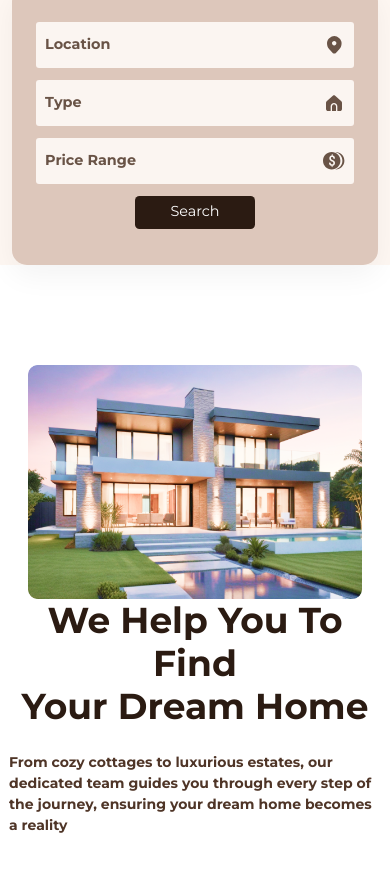
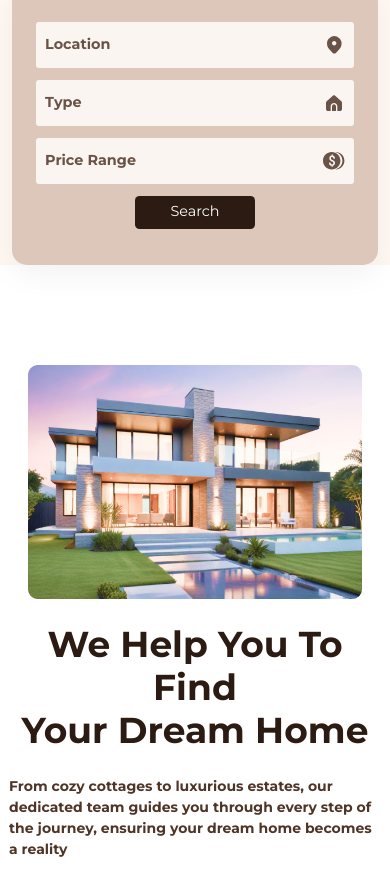
Before and after one commit to leenoyoon/Home-choose, a plain HTML site: page index.html in a window 390 px wide. Shown: the part 214-1083 px from the top of the page. Drawn offline with nearby package versions, Linux system fonts and the light colour scheme.

Commit message:
edit responsive section

```diff
--- a/index.html
+++ b/index.html
@@ -28,7 +28,7 @@
                     <span class="navbar-toggler-icon"></span>
                 </button>
                 <div class="collapse navbar-collapse" id="navbarNav">
-                    <ul class="navbar-nav nav-underline ms-auto align-items-center navbar-list">
+                    <ul class="navbar-nav nav-underline mx-auto align-items-center navbar-list">
                         <li class="nav-item navbar-list-item nav-gap-sm">
                             <a class="nav-link text-nowrap" aria-current="page" href="#">
                                 Home
--- a/style.css
+++ b/style.css
@@ -487,9 +487,8 @@ body {
 
 .site-footer {
   background-color: var(--color-body-secondary);
-
   color: var(--color-text-primary);
-font-weight: 600;
+  font-weight: 600;
   padding-top: 4rem;
   padding-bottom: 2rem;
   margin-top: auto;
@@ -577,6 +576,12 @@ font-weight: 600;
   .feature-card {
     margin-bottom: 2rem;
   }
+  .services .title{
+    font-size: 3rem;
+    margin-top: 2rem;
+    margin-bottom: 2rem;
+    text-align: center;
+  }
 }
 
 @media (max-width: 575.98px) {
```
